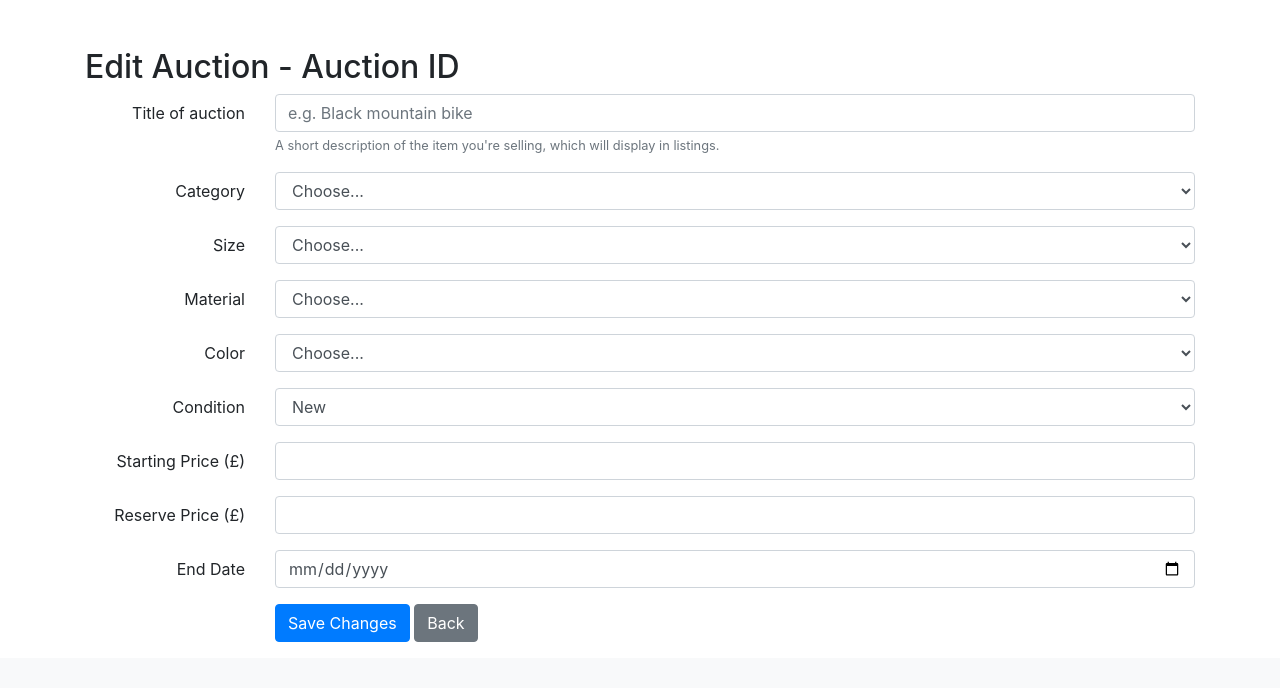
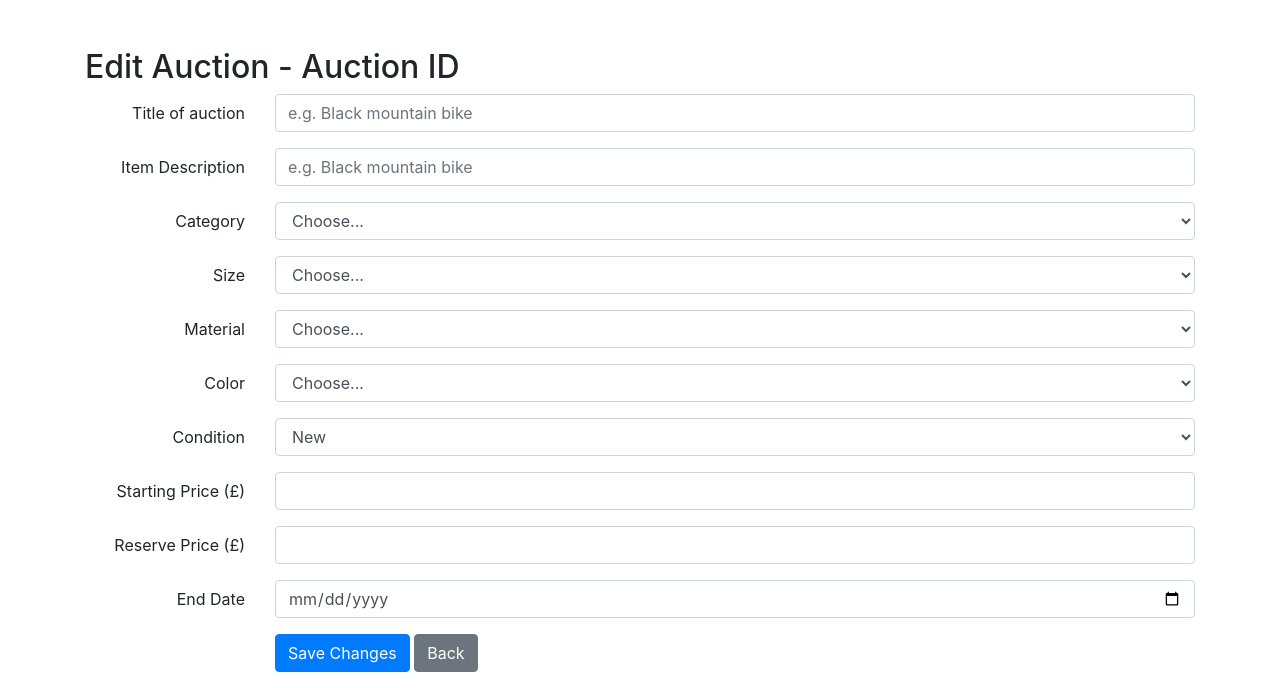
Before and after one commit to patlei/COMP0178-Database-Project, a PHP site: page /admin_edit_auctions.php in a window 1280 px wide. Shown: the part 142-830 px from the top of the page. Before the commit the page ends 784 px from the top, so only its background shows below. Run offline with PHP 8.4, Linux system fonts and the light colour scheme; data comes from the database, SQL or seed files in the repository.

Commit message:
updated admin features

```diff
--- a/base code/admin_edit_auctions.php
+++ b/base code/admin_edit_auctions.php
@@ -55,7 +55,14 @@
             <label for="auctionTitle" class="col-sm-2 col-form-label text-right">Title of auction</label>
             <div class="col-sm-10">
                 <input type="text" class="form-control" id="auctionTitle" name="item_name" value="<?php echo htmlspecialchars($auction['item_name'] ?? ''); ?>" placeholder="e.g. Black mountain bike">
-                <small class="form-text text-muted">A short description of the item you're selling, which will display in listings.</small>
+            </div>
+        </div>
+
+        <!-- Item Description -->
+        <div class="form-group row">
+            <label for="itemDescription" class="col-sm-2 col-form-label text-right">Item Description</label>
+            <div class="col-sm-10">
+                <input type="text" class="form-control" id="auctionTitle" name="item_name" value="<?php echo htmlspecialchars($auction['item_description'] ?? ''); ?>" placeholder="e.g. Black mountain bike">
             </div>
         </div>
 
```
